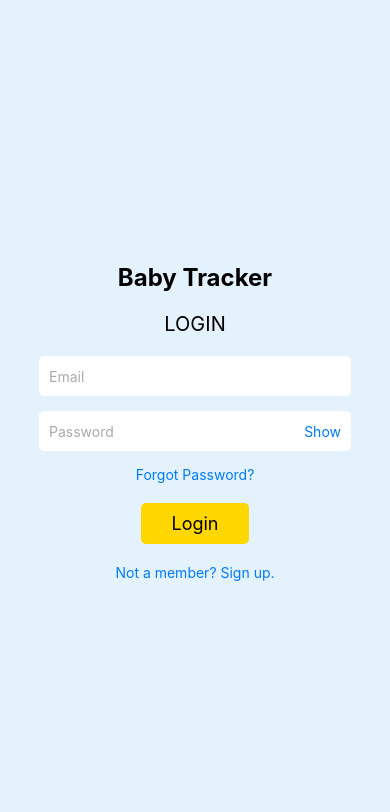
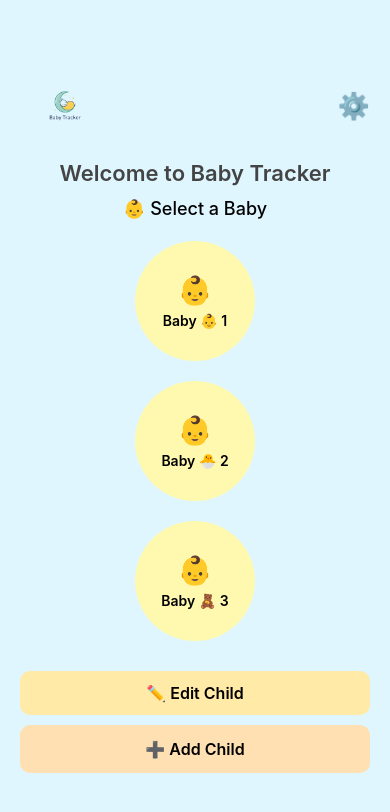
Before and after one commit to ama0917/CSCE-4901.501-Baby-Tracker, a React Native app: screen /Home in a window 390 px wide. Shown: the top 812 px of the page. Built offline with nearby package versions, Linux system fonts and the light colour scheme.

Commit message:
Added HomeScreen

```diff
--- a/App.js
+++ b/App.js
@@ -3,6 +3,8 @@ import { NavigationContainer } from '@react-navigation/native';
 import { createStackNavigator } from '@react-navigation/stack';
 import LoginScreen from './screens/LoginScreen';
 import SignUpScreen from './screens/SignUpScreen';
+import HomeScreen from './screens/HomeScreen';
+
 
 const Stack = createStackNavigator();
 
@@ -12,6 +14,8 @@ export default function App() {
       <Stack.Navigator screenOptions={{ headerShown: false }}>
         <Stack.Screen name="Login" component={LoginScreen} />
         <Stack.Screen name="SignUp" component={SignUpScreen} />
+        <Stack.Screen name="Home" component={HomeScreen} />
+
       </Stack.Navigator>
     </NavigationContainer>
   );
--- /dev/null
+++ b/screens/HomeScreen.js
@@ -0,0 +1,131 @@
+import React from 'react';
+import {
+  View,
+  Text,
+  StyleSheet,
+  TouchableOpacity,
+  ScrollView,
+  Image,
+} from 'react-native';
+
+const HomeScreen = ({ navigation }) => {
+  const profiles = ['Baby 👶 1', 'Baby 🐣 2', 'Baby 🧸 3'];
+
+  return (
+    <ScrollView contentContainerStyle={styles.scrollContainer}>
+      <View style={styles.container}>
+        {/* Top bar with logo and settings */}
+        <View style={styles.topBar}>
+          <Image
+            source={require('../assets/logo.png')} // adjust path if needed
+            style={styles.logo}
+          />
+          <TouchableOpacity onPress={() => console.log('Settings pressed')}>
+            <Text style={styles.settingsIcon}>⚙️</Text>
+          </TouchableOpacity>
+        </View>
+
+        <Text style={styles.title}>Welcome to Baby Tracker</Text>
+        <Text style={styles.subtitle}>👶 Select a Baby</Text>
+
+        <View style={styles.profileList}>
+          {profiles.map((name, index) => (
+            <TouchableOpacity key={index} style={styles.profileBubble}>
+              <Text style={styles.avatar}>👶</Text>
+              <Text style={styles.profileText}>{name}</Text>
+            </TouchableOpacity>
+          ))}
+        </View>
+
+        {/* Edit and Add buttons */}
+        <TouchableOpacity style={styles.editButton}>
+          <Text style={styles.buttonText}>✏️ Edit Child</Text>
+        </TouchableOpacity>
+
+        <TouchableOpacity style={styles.addButton}>
+          <Text style={styles.buttonText}>➕ Add Child</Text>
+        </TouchableOpacity>
+      </View>
+    </ScrollView>
+  );
+};
+
+const styles = StyleSheet.create({
+  scrollContainer: {
+    flexGrow: 1,
+    paddingBottom: 30,
+    backgroundColor: '#dff6ff',
+  },
+  container: {
+    paddingTop: 60,
+    paddingHorizontal: 20,
+  },
+  topBar: {
+    flexDirection: 'row',
+    justifyContent: 'space-between',
+    alignItems: 'center',
+  },
+  logo: {
+    width: 90,
+    height: 90,
+    resizeMode: 'contain',
+  },
+  settingsIcon: {
+    fontSize: 26,
+  },
+  title: {
+    fontSize: 22,
+    fontWeight: '600',
+    color: '#444',
+    textAlign: 'center',
+    marginTop: 10,
+  },
+  subtitle: {
+    fontSize: 18,
+    marginVertical: 12,
+    fontWeight: '500',
+    textAlign: 'center',
+  },
+  profileList: {
+    alignItems: 'center',
+    paddingBottom: 10,
+  },
+  profileBubble: {
+    width: 120,
+    height: 120,
+    borderRadius: 60,
+    backgroundColor: '#fff9b0',
+    justifyContent: 'center',
+    alignItems: 'center',
+    marginVertical: 10,
+    elevation: 4,
+  },
+  avatar: {
+    fontSize: 28,
+  },
+  profileText: {
+    fontSize: 14,
+    fontWeight: '600',
+    marginTop: 5,
+  },
+  editButton: {
+    backgroundColor: '#ffeaa7',
+    paddingVertical: 12,
+    borderRadius: 10,
+    alignItems: 'center',
+    marginTop: 10,
+  },
+  addButton: {
+    backgroundColor: '#ffe0b3',
+    paddingVertical: 14,
+    borderRadius: 10,
+    alignItems: 'center',
+    marginTop: 10,
+  },
+  buttonText: {
+    fontSize: 16,
+    fontWeight: '600',
+  },
+});
+
+export default HomeScreen;
--- a/screens/LoginScreen.js
+++ b/screens/LoginScreen.js
@@ -38,7 +38,8 @@ export default function LoginScreen() {
         <Text style={styles.forgotText}>Forgot Password?</Text>
       </TouchableOpacity>
 
-      <TouchableOpacity style={styles.loginButton}>
+      <TouchableOpacity style={styles.loginButton}
+        onPress={() => navigation.navigate('Home')}>
         <Text style={styles.loginText}>Login</Text>
       </TouchableOpacity>
 
```
